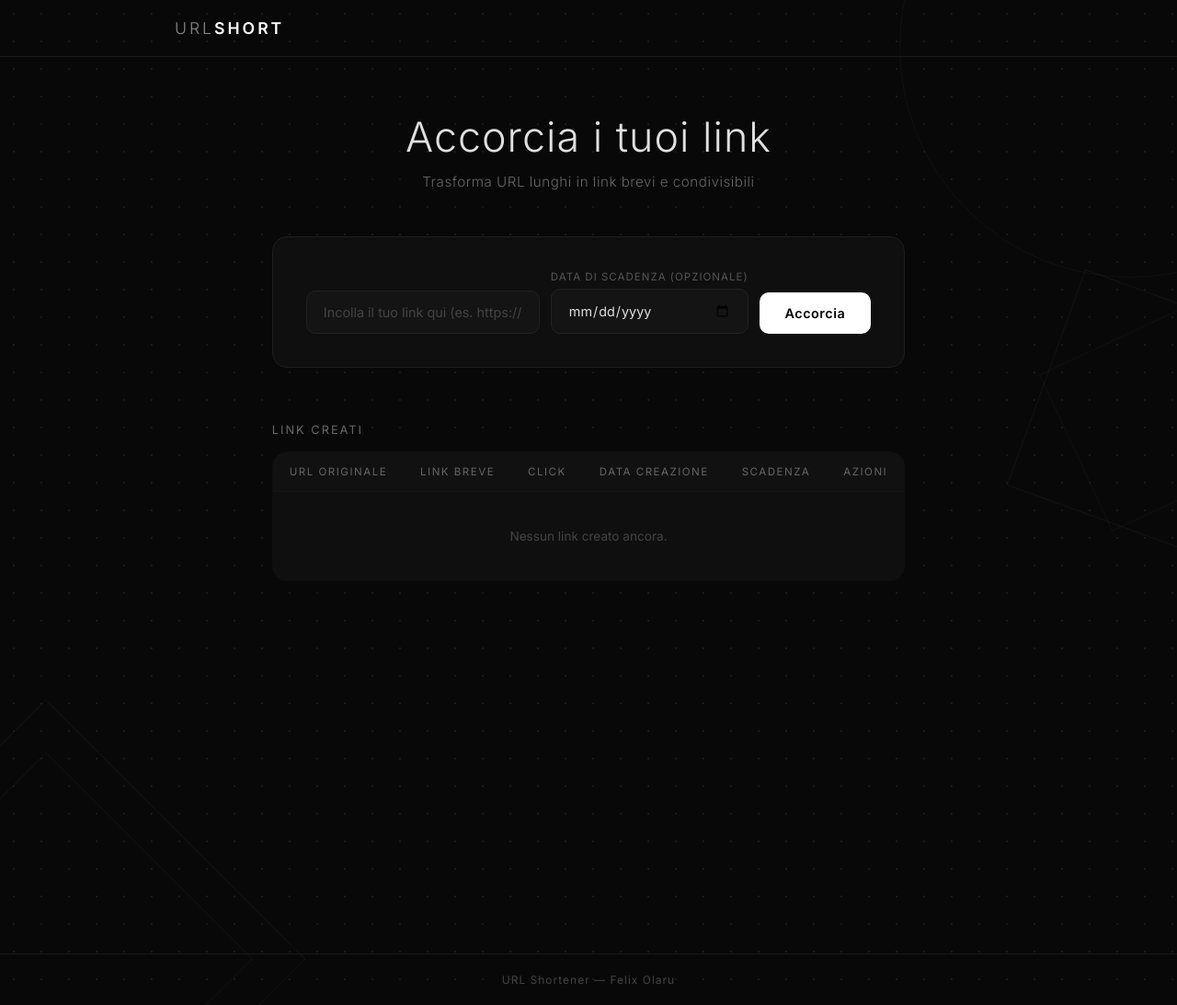
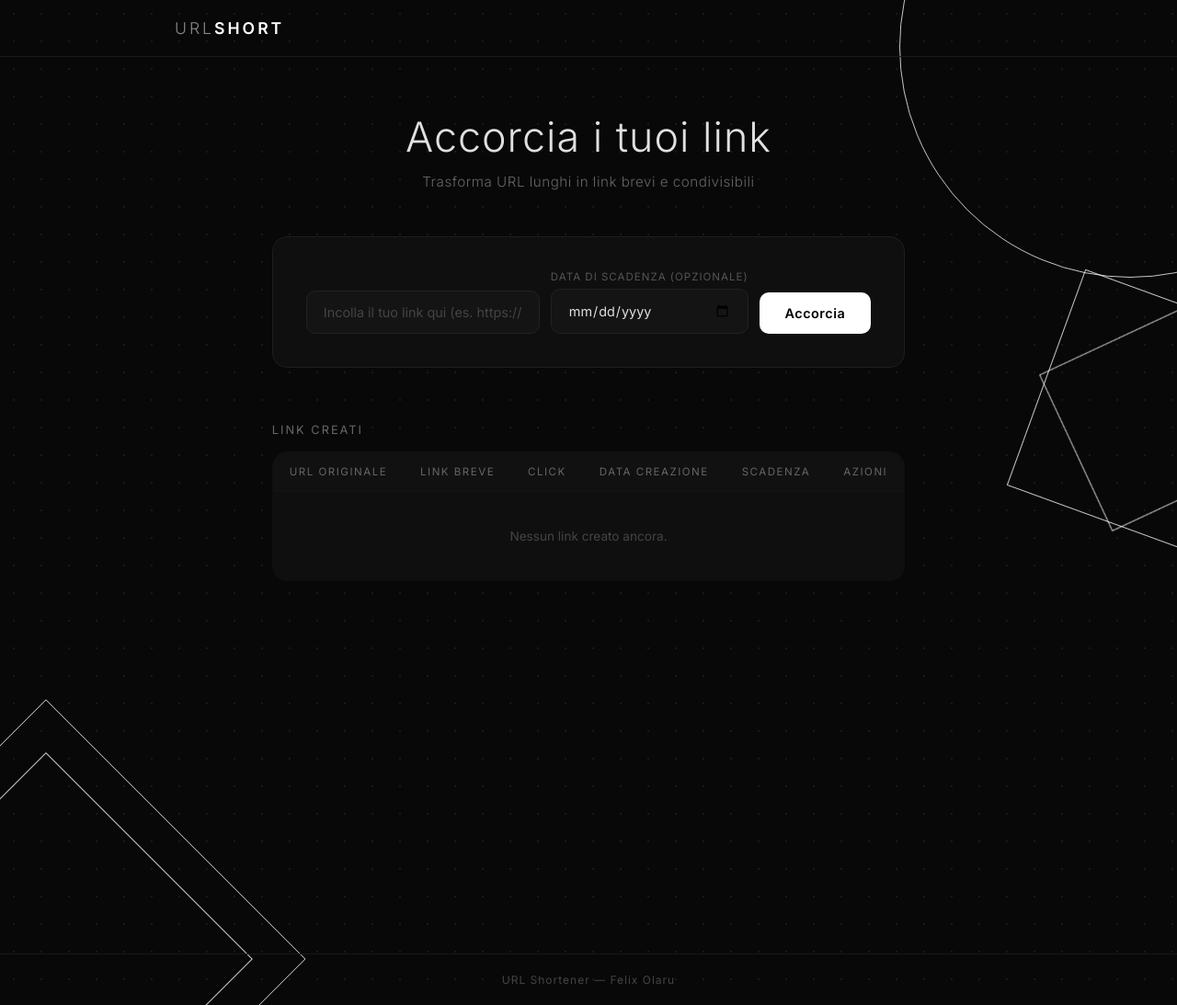
Before and after one commit to felixolaru08/url-shortener-, a Flask app: page / in a window 1280 px wide. Shown: the whole page at 92% size. Run offline with Flask 3, Linux system fonts and the light colour scheme; data that the repository does not hold is empty.

Commit message:
forme geometriche e favicon

```diff
--- a/static/style.css
+++ b/static/style.css
@@ -35,7 +35,7 @@ body::after {
     right: -200px;
     width: 500px;
     height: 500px;
-    border: 1px solid rgba(255,255,255,0.04);
+    border: 1px solid rgba(255, 255, 255, 0.772);
     border-radius: 50%;
     pointer-events: none;
     z-index: -1;
@@ -47,7 +47,7 @@ body::after {
     left: -150px;
     width: 400px;
     height: 400px;
-    border: 1px solid rgba(255,255,255,0.04);
+    border: 1px solid rgba(255, 255, 255, 0.772);
     transform: rotate(45deg);
     pointer-events: none;
     z-index: -1;
@@ -60,7 +60,7 @@ body::after {
     left: 40px;
     right: 40px;
     bottom: 40px;
-    border: 1px solid rgba(255,255,255,0.03);
+    border: 1px solid rgba(255, 255, 255, 0.772);
 }
 
 .geo-right {
@@ -69,7 +69,7 @@ body::after {
     right: -100px;
     width: 250px;
     height: 250px;
-    border: 1px solid rgba(255,255,255,0.04);
+    border: 1px solid rgba(255, 255, 255, 0.772);
     transform: rotate(20deg);
     pointer-events: none;
     z-index: -1;
@@ -82,7 +82,7 @@ body::after {
     left: 30px;
     right: 30px;
     bottom: 30px;
-    border: 1px solid rgba(255,255,255,0.03);
+    border: 1px solid rgba(255, 255, 255, 0.772);
     transform: rotate(45deg);
 }
 
```
